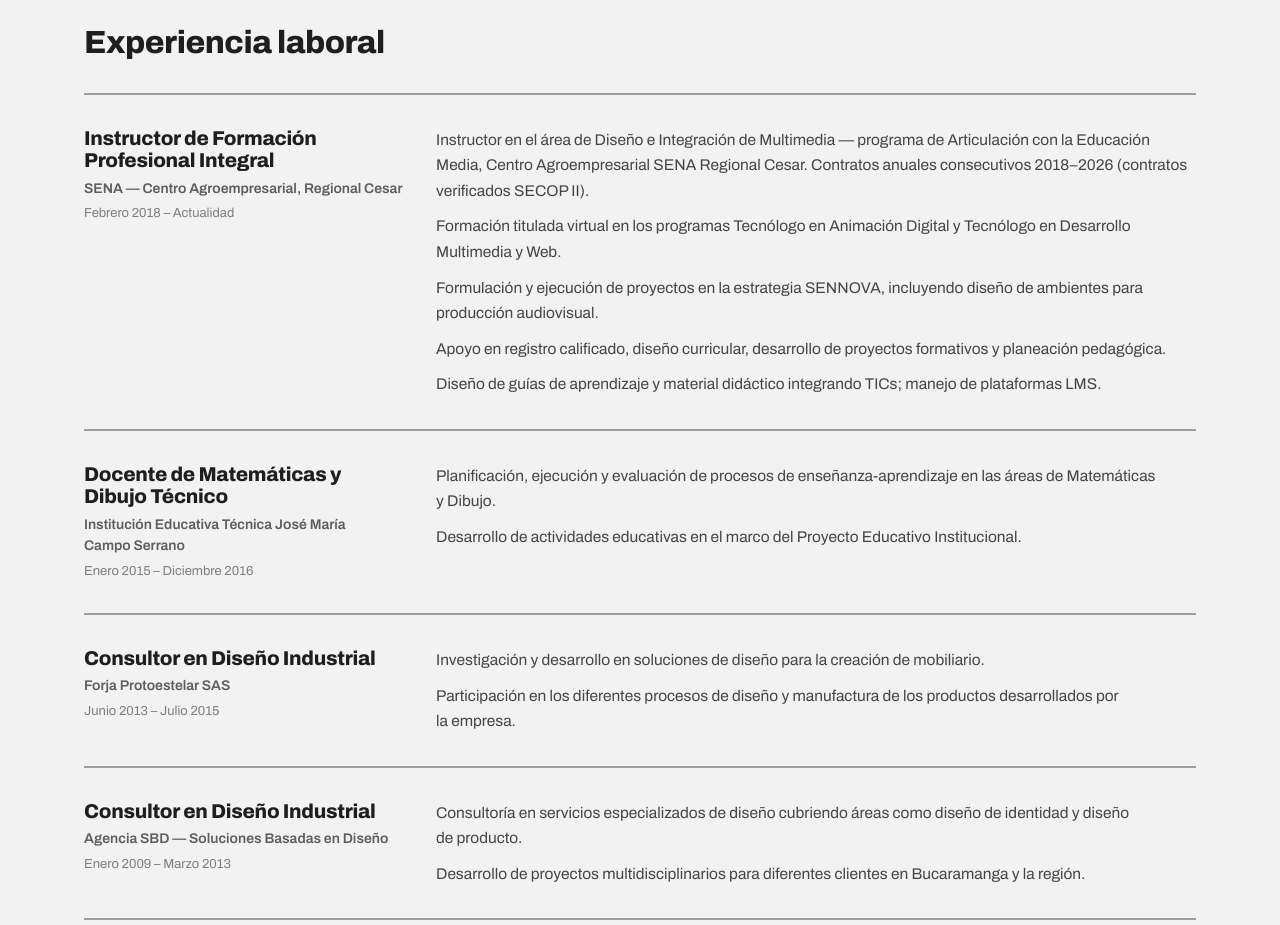
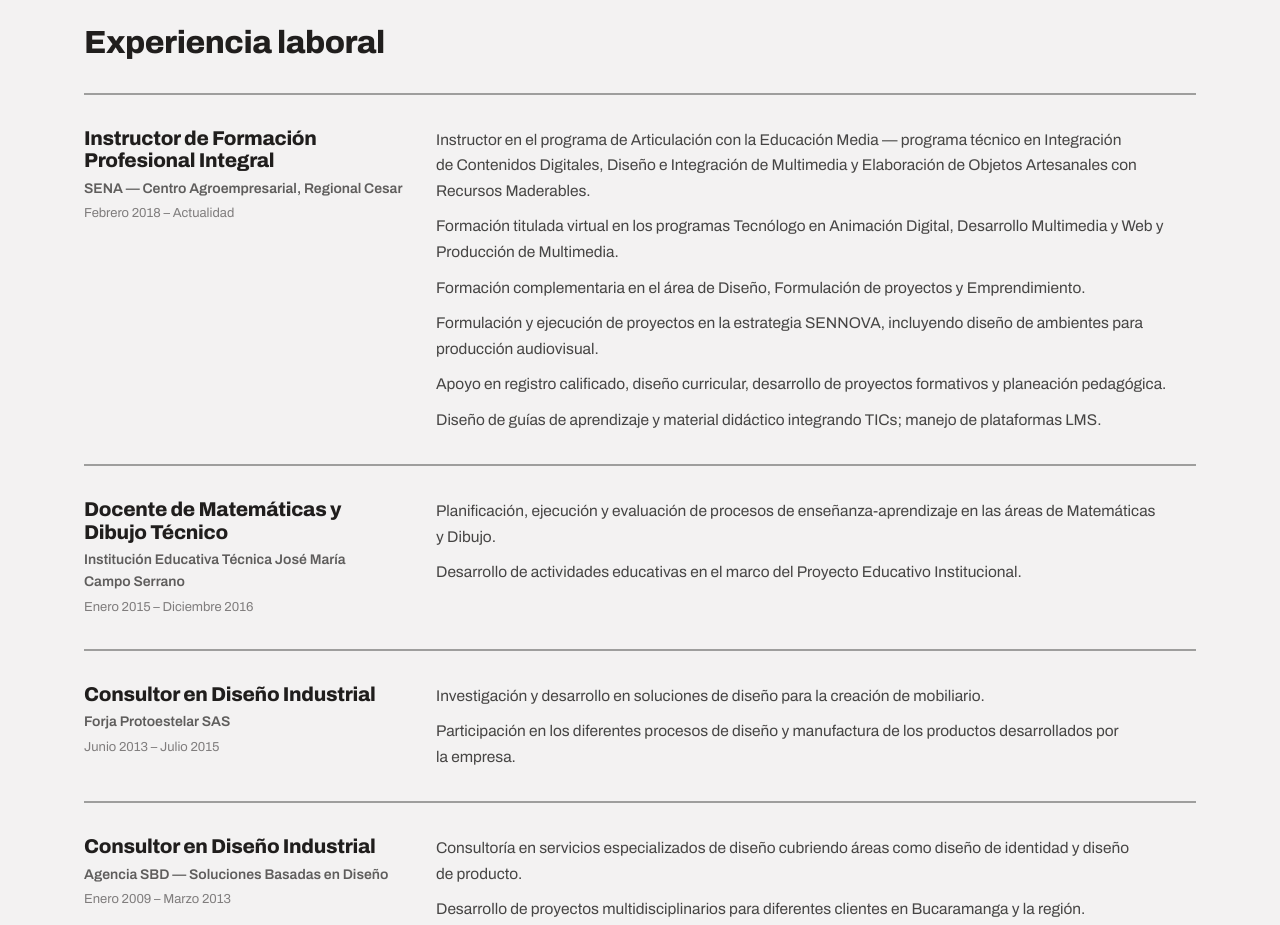
Before and after one commit to sergiobarandica/cv_web_sergio_barandica, a plain HTML site: page index.html in a window 1280 px wide. Shown: the part 2060-2985 px from the top of the page. Drawn offline with Linux system fonts and the light colour scheme.

Commit message:
Update index.html

```diff
--- a/index.html
+++ b/index.html
@@ -142,8 +142,9 @@
         <p class="dates muted-55">Febrero 2018 – Actualidad</p>
       </div>
       <div class="exp-body muted-82">
-        <p>Instructor en el área de Diseño e Integración de Multimedia — programa de Articulación con la Educación Media, Centro Agroempresarial SENA Regional Cesar. Contratos anuales consecutivos 2018–2026 (contratos verificados SECOP II).</p>
-        <p>Formación titulada virtual en los programas Tecnólogo en Animación Digital y Tecnólogo en Desarrollo Multimedia y Web.</p>
+        <p>Instructor en el programa de Articulación con la Educación Media — programa  técnico en Integración de Contenidos Digitales, Diseño e Integración de Multimedia y Elaboración de Objetos Artesanales con Recursos Maderables.</p>
+        <p>Formación titulada virtual en los programas Tecnólogo en Animación Digital, Desarrollo Multimedia y Web y Producción de Multimedia.</p>
+        <p>Formación complementaria en el área de Diseño, Formulación de proyectos y Emprendimiento.</p>
         <p>Formulación y ejecución de proyectos en la estrategia SENNOVA, incluyendo diseño de ambientes para producción audiovisual.</p>
         <p>Apoyo en registro calificado, diseño curricular, desarrollo de proyectos formativos y planeación pedagógica.</p>
         <p>Diseño de guías de aprendizaje y material didáctico integrando TICs; manejo de plataformas LMS.</p>
```
